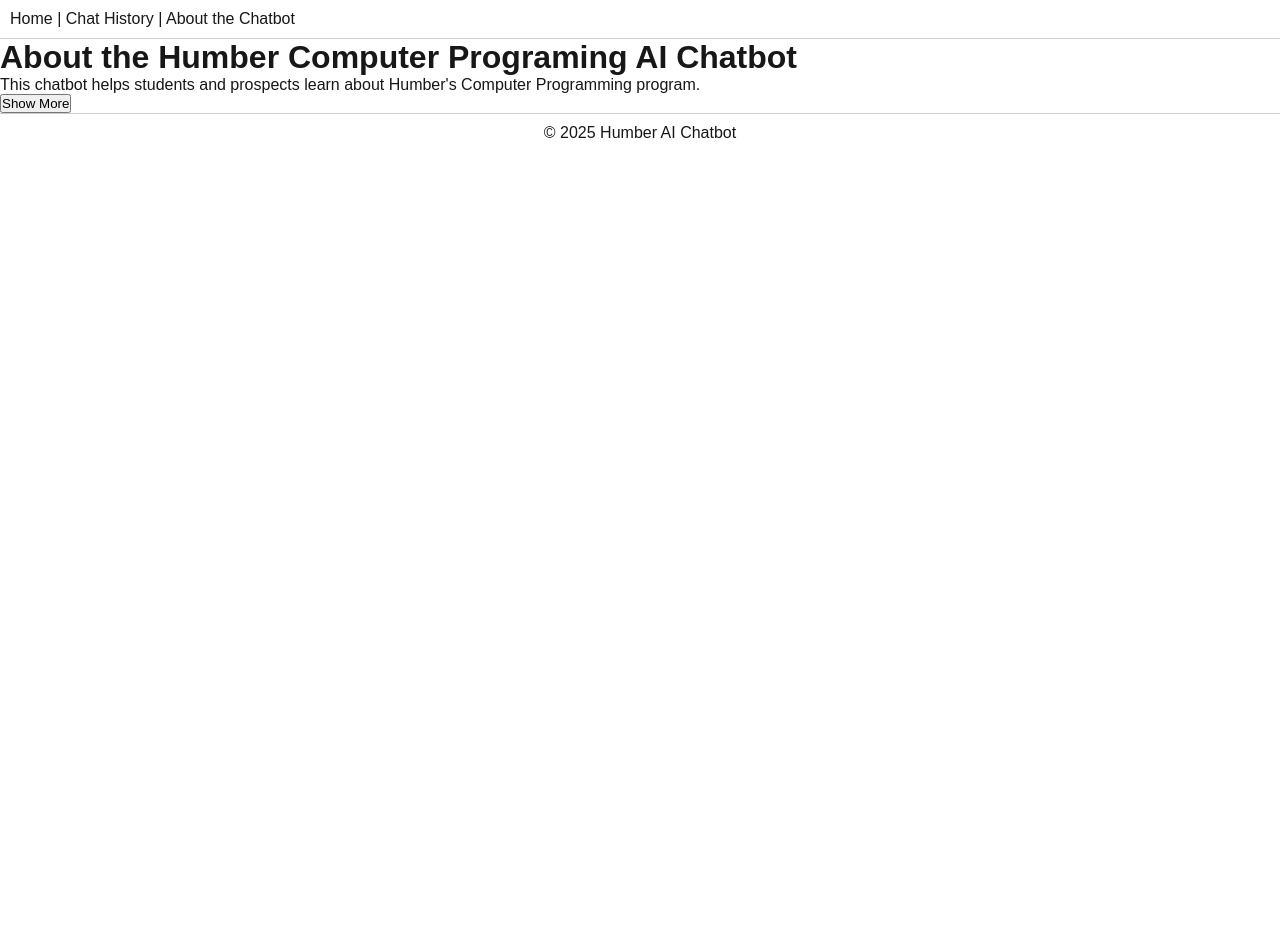
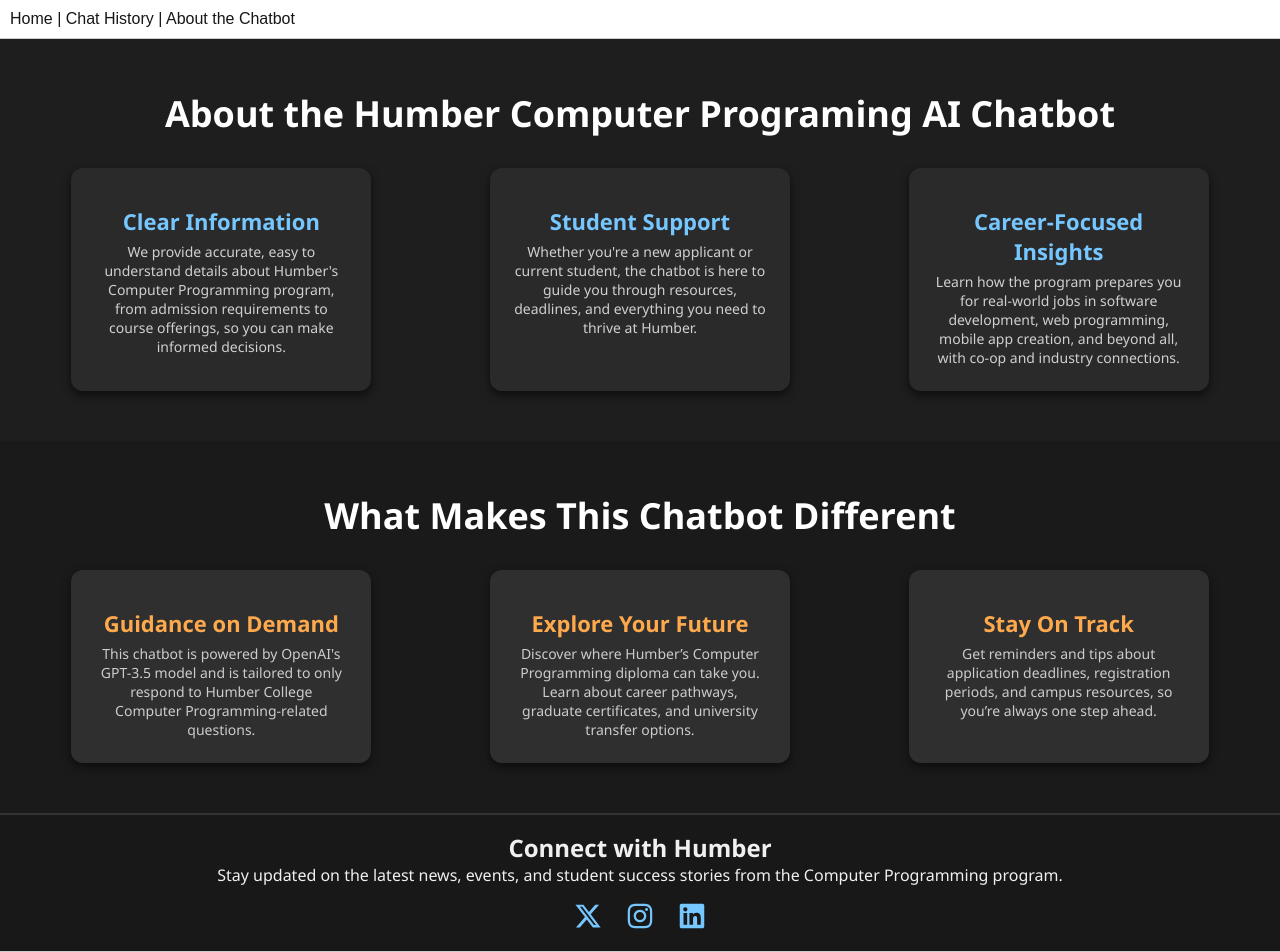
Before and after one commit to danielxw88/humber-ai, a Next.js app: page /about in a window 1280 px wide. Shown: the top 952 px of the page. Before the commit the page ends 800 px from the top, so only its background shows below. Built offline with nearby package versions, Linux system fonts and the light colour scheme.

Commit message:
About Section
Altered about section to include more information as well as a section to connect users with Humber social media sources directly. Styled the page using About.module.css

```diff
--- a/package.json
+++ b/package.json
@@ -11,6 +11,7 @@
   "dependencies": {
     "next": "^15.2.4",
     "react": "^19.0.0",
-    "react-dom": "^19.0.0"
+    "react-dom": "^19.0.0",
+    "react-icons": "^5.5.0"
   }
 }
--- a/pages/about.js
+++ b/pages/about.js
@@ -1,24 +1,74 @@
-import { useState } from 'react';
+import styles from '../styles/About.module.css';
+import { FaInstagram, FaLinkedin } from 'react-icons/fa';
+import { FaXTwitter } from 'react-icons/fa6';
 
 export default function About() {
-  const [showMore, setShowMore] = useState(false);
+  return (
+    <div className={styles.page}>
+      <section className={styles.commitmentSection}>
+        <h2>About the Humber Computer Programing AI Chatbot</h2>
+        <div className={styles.commitmentContainer}>
+          <div className={styles.commitmentItem}>
+            <h3>Clear Information</h3>
+            <p>
+              We provide accurate, easy to understand details about Humber's Computer Programming program, from admission requirements to course offerings, so you can make informed decisions.
+            </p>
+          </div>
+          <div className={styles.commitmentItem}>
+            <h3>Student Support</h3>
+            <p>
+              Whether you're a new applicant or current student, the chatbot is here to guide you through resources, deadlines, and everything you need to thrive at Humber.
+            </p>
+          </div>
+          <div className={styles.commitmentItem}>
+            <h3>Career-Focused Insights</h3>
+            <p>
+              Learn how the program prepares you for real-world jobs in software development, web programming, mobile app creation, and beyond all, with co-op and industry connections.
+            </p>
+          </div>
+        </div>
+      </section>
 
-  return (
-    <div>
-      <h1>About the Humber Computer Programing AI Chatbot</h1>
-      <p>This chatbot helps students and prospects learn about Humber's Computer Programming program.</p>
+      <section className={styles.differenceSection}>
+        <h2>What Makes This Chatbot Different</h2>
+        <div className={styles.differenceContainer}>
+          <div className={styles.differenceItem}>
+            <h3>Guidance on Demand</h3>
+            <p>
+              This chatbot is powered by OpenAI's GPT-3.5 model and is tailored to only respond to Humber College Computer Programming-related questions.
+            </p>
+          </div>
+          <div className={styles.differenceItem}>
+            <h3>Explore Your Future</h3>
+            <p>
+              Discover where Humber’s Computer Programming diploma can take you. Learn about career pathways, graduate certificates, and university transfer options.
+            </p>
+          </div>
+          <div className={styles.differenceItem}>
+            <h3>Stay On Track</h3>
+            <p>
+              Get reminders and tips about application deadlines, registration periods, and campus resources, so you’re always one step ahead.
+            </p>
+          </div>
+        </div>
+      </section>
 
-      <button onClick={() => setShowMore(!showMore)}>
-        {showMore ? 'Hide Details' : 'Show More'}
-      </button>
+      <section className={styles.socialSection}>
+        <h2>Connect with Humber</h2>
+        <p>Stay updated on the latest news, events, and student success stories from the Computer Programming program.</p>
+        <div className={styles.socialIcons}>
+          <a href="https://twitter.com/HumberPoly" target="_blank" rel="noopener noreferrer" aria-label="X (formerly Twitter)">
+            <FaXTwitter size={28} />
+          </a>
 
-      {showMore && (
-        <div>
-          <p>
-            This chatbot is powered by OpenAI's GPT-3.5 model and is tailored to only respond to Humber College Computer Programming-related questions.
-          </p>
+          <a href="https://www.instagram.com/humberpoly/" target="_blank" rel="noopener noreferrer" aria-label="Instagram">
+            <FaInstagram size={28} />
+          </a>
+          <a href="https://www.linkedin.com/school/humber-college/" target="_blank" rel="noopener noreferrer" aria-label="LinkedIn">
+            <FaLinkedin size={28} />
+          </a>
         </div>
-      )}
+      </section>
     </div>
   );
 }
--- /dev/null
+++ b/styles/About.module.css
@@ -0,0 +1,134 @@
+/* About.module.css */
+.page {
+    font-family: 'Segoe UI', Tahoma, Geneva, Verdana, sans-serif;
+    background-color: #121212;
+    color: #f0f0f0;
+}
+
+  /* Top Section */
+.commitmentSection {
+    background-color: #1e1e1e;
+    padding: 50px 24px;
+    text-align: center;
+}
+
+.commitmentSection h2 {
+    font-size: 36px;
+    margin-bottom: 30px;
+    color: #ffffff;
+}
+
+.commitmentContainer {
+    display: flex;
+    justify-content: space-around;
+    flex-wrap: wrap;
+    gap: 24px;
+}
+
+.commitmentItem {
+    flex: 1 1 250px;
+    max-width: 300px;
+    background-color: #2a2a2a;
+    padding: 24px;
+    border-radius: 12px;
+    box-shadow: 0 4px 10px rgba(0,0,0,0.6);
+}
+
+.commitmentItem h3 {
+    margin-top: 14px;
+    font-size: 22px;
+    color: #76c7ff;
+}
+
+.commitmentItem p {
+    margin-top: 6px;
+    font-size: 14px;
+    color: #d0d0d0;
+}
+
+/* Bottom Section */
+.differenceSection {
+    background-color: #1a1a1a;
+    padding: 50px 24px;
+    text-align: center;
+}
+
+.differenceSection h2 {
+    font-size: 36px;
+    margin-bottom: 30px;
+    color: #ffffff;
+}
+
+.differenceContainer {
+    display: flex;
+    justify-content: space-around;
+    flex-wrap: wrap;
+    gap: 24px;
+}
+
+.differenceItem {
+    flex: 1 1 250px;
+    max-width: 300px;
+    background-color: #2f2f2f;
+    padding: 24px;
+    border-radius: 12px;
+    box-shadow: 0 4px 10px rgba(0,0,0,0.5);
+}
+
+.differenceItem h3 {
+    margin-top: 14px;
+    font-size: 22px;
+    color: #ffa94d;
+}
+
+.differenceItem p {
+    margin-top: 6px;
+    font-size: 14px;
+    color: #cccccc;
+}
+
+.socialIcons {
+    display: flex;
+    justify-content: center;
+    gap: 24px;
+    flex-wrap: wrap;
+    margin-top: 16px;
+}
+
+.socialIcons a {
+    color: #76c7ff;
+    transition: transform 0.3s ease, color 0.3s ease;
+}
+
+.socialIcons a:hover {
+    color: #ffffff;
+    transform: scale(1.1);
+}
+
+/* Inline Social Section */
+.socialSection {
+    background-color: #181818;
+    padding: 16px 24px;
+    text-align: center;
+    border-top: 2px solid #333;
+}
+
+.socialRow {
+    font-size: 14px;
+    color: #cccccc;
+    display: flex;
+    align-items: center;
+    justify-content: center;
+    gap: 12px;
+    flex-wrap: wrap;
+}
+
+.socialRow a {
+    color: #76c7ff;
+    transition: transform 0.3s ease, color 0.3s ease;
+}
+
+.socialRow a:hover {
+    color: #ffffff;
+    transform: scale(1.1);
+}
```
Also changed, not shown: 1 other file (tests, documents, lock files or other folders).
